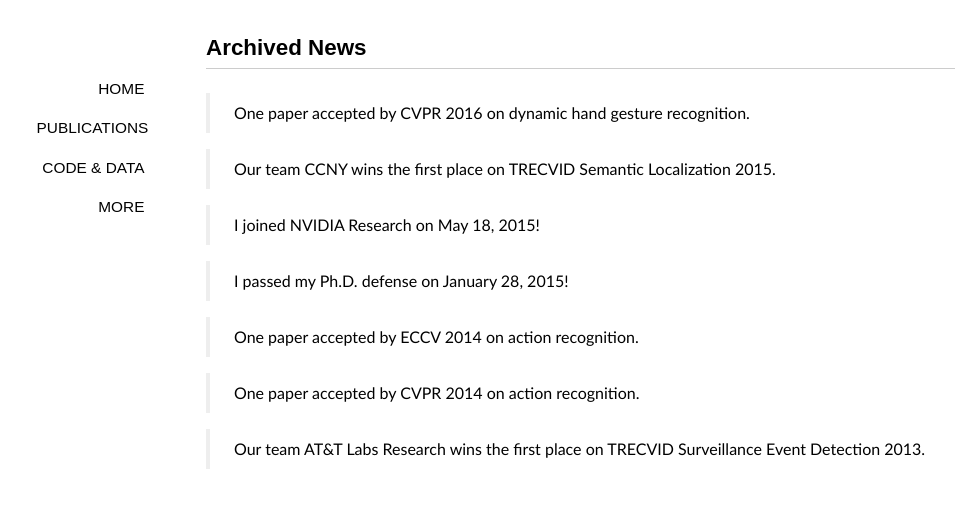
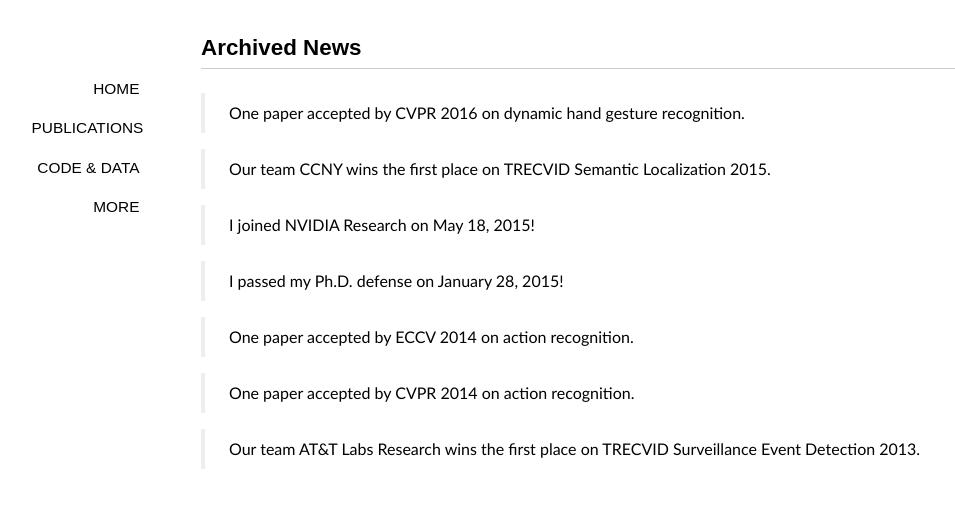
Before and after one commit to xiaodongyang/xiaodongyang.github.io, a Jekyll site: the page built from news.md, in a window 1280 px wide. Shown: the top 508 px of the page, without its empty margins (54-1009 px from the left). Built offline with Jekyll 4.4.1, drawn with Linux system fonts in a browser that asks for light colours; some web fonts are replaced.

Commit message:
Update style.css

```diff
--- a/media/css/style.css
+++ b/media/css/style.css
@@ -25,7 +25,7 @@
 blockquote{display:block;text-align:justify;border-left:4px solid #eeeeee;}
 blockquote{margin:1em 0em;padding-left:1.5em;}
 blockquote p{margin:0;padding:.5em 0;}
-#container{width:760px;margin:2em auto;display:block;padding:0 2em;}
+#container{width:770px;margin:2em auto;display:block;padding:0 2em;}
 .content{font-size:16px;line-height:24px;}
 .content h1{padding:.5em 0;}
 .content img{max-width:600px;display:block;margin:4px auto;-webkit-box-shadow:#999 1px 1px 4px;-moz-box-shadow:#999 1px 1px 4px;box-shadow:#999 1px 1px 4px;}
```
